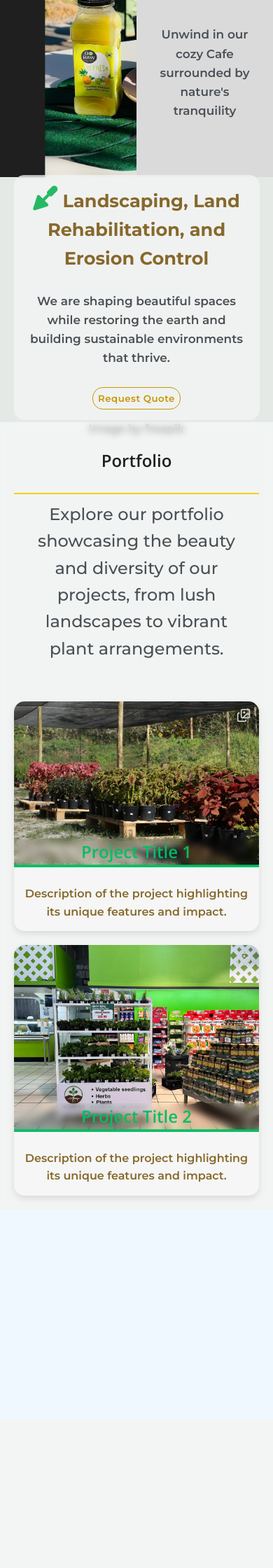
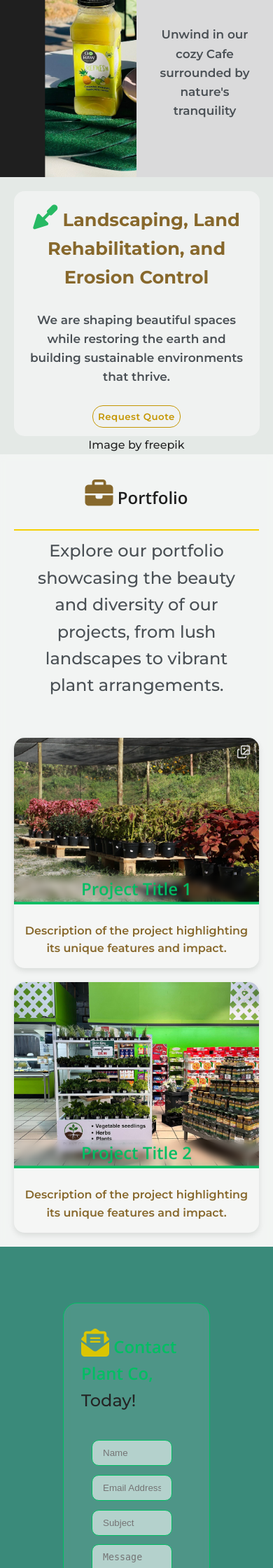
Before and after one commit to Tmazst/PlantCo, a Flask app: page / in a window 390 px wide. Shown: the part 1385-3625 px from the top of the page at 70% size. Before the commit the page ends 3097 px from the top, so only its background shows below. Run offline with Flask 3, Linux system fonts and the light colour scheme; some libraries are stand-ins or nearby versions.

Commit message:
portfolio

```diff
--- a/Forms.py
+++ b/Forms.py
@@ -32,82 +32,6 @@ class Update_account_form(FlaskForm):
     email = StringField('Email', validators=[DataRequired(), Email()])
 
 
-
-
-
-class Logo_Options(FlaskForm):
-
-    email_signature = BooleanField("Email Signature")
-    letterhead = BooleanField("Letterhead")
-    mock_up = BooleanField("Mock Up")
-    artwork = BooleanField("Logo Artwork",default=True)
-    file_types = BooleanField("EPS, PDF, JPG, PNG",default=True)
-
-class Poster_Options(FlaskForm):
-
-    poster_types = SelectField('Type of Poster',
-                                  choices=[("Travel Poster", "Travel Poster"), ("Advertising Poster", "Advertising Poster"),
-                                           ("Event Poster", "Event Poster"),("Campaign Poster", "Campaign Poster"),
-                                           ("Research Poster", "Research Poster"),("Promotional Poster", "Promotional Poster"),("Fashion Poster", "Fashion Poster")
-                                           ,("Product Promo", "Product Promo")])
-    theme_color = StringField("Theme Color(s)")
-    poster_title = StringField("Poster Title")
-    tag_line = StringField("Tag Line (Optional)")
-    hash_tags = StringField("#tag(s)")
-    poster_content = TextAreaField("Poster Content")
-    instructional_info = TextAreaField("Poster Design Instructions")
-    file_type1 = BooleanField("EPS")
-    file_type2 = BooleanField("PDF", default=True)
-    file_type3 = BooleanField("JPG", default=True)
-    file_type4 = BooleanField("PNG")
-
-
-class Flyer_Options(FlaskForm):
-
-    theme_color = StringField("Theme Color(s)")
-    flyer_title = StringField("Flyer Title")
-    tag_line = StringField("Tag Line (Optional)")
-    hash_tags = StringField("#tag(s)")
-    content = TextAreaField("Content")
-    instructional_info = TextAreaField("Design Instructions")
-    file_type1 = BooleanField("EPS")
-    file_type2 = BooleanField("PDF", default=True)
-    file_type3 = BooleanField("JPG", default=True)
-    file_type4 = BooleanField("PNG")
-
-
-class Brochure_Options(FlaskForm):
-
-    brochure_types = SelectField('Type of Brochure',
-                                  choices=[("Half Fold", "Half Fold"), ("Tri Fold", "Tri Fold"),
-                                           ("Z Fold", "Z Fold"),("Parallel Fold", "Parallel Fold"),
-                                           ("Gate Fold", "Gate Fold"),("Double Gate Fold", "Double Gate Fold"),("Roll Fold", "Roll Fold")
-                                           ,("Accordion Fold", "Accordion Fold"),("Half then Half", "Half then Half"),("Half then Tri", "Half then Tri")])
-    theme_color = StringField("Theme Color(s)")
-    brochure_title = StringField("Flyer Title")
-    tag_line = StringField("Tag Line (Optional)")
-    hash_tags = StringField("#tag(s)")
-    brochure_content = TextAreaField("Content")
-    instructional_info = TextAreaField("Design Instructions")
-    file_type1 = BooleanField("EPS")
-    file_type2 = BooleanField("PDF", default=True)
-    file_type3 = BooleanField("JPG", default=True)
-    file_type4 = BooleanField("PNG")
-
-
-class Ecommerce_Options(FlaskForm):
-
-    theme_color = StringField("Theme Color(s)")
-    flyer_title = StringField("Flyer Title")
-    tag_line = StringField("Tag Line (Optional)")
-    hash_tags = StringField("#tag(s)")
-    content = TextAreaField("Content")
-    instructional_info = TextAreaField("Design Instructions")
-    file_type1 = BooleanField("EPS")
-    file_type2 = BooleanField("PDF", default=True)
-    file_type3 = BooleanField("JPG", default=True)
-    file_type4 = BooleanField("PNG")
-
 class Login(FlaskForm):
     email = StringField('email', validators=[DataRequired(),Email()])
     password = PasswordField('password', validators=[DataRequired(), Length(min=8, max=64)])
@@ -120,99 +44,7 @@ class Contact_Form(FlaskForm):
     email = StringField('email', validators=[DataRequired(),Email()])
     subject = StringField("subject")
     message = TextAreaField("Message",validators=[Length(min=8, max=2000)])
-    submit = SubmitField("Send")
-
-
-class Project_Form(FlaskForm):
-
-    target_audience = SelectField('Customers Age Range', choices=[("18 - 25 years","18 - 25 years"),("18 - 36 years","18 - 36 years"),("25 - 45 years","25 - 45 years"),("+18 years","+18 years"),("+36 years","+36 years")])
-    targetm_area = SelectField('Customers Locations',
-                                  choices=[("Urban Set-up", "Urban Set-up"), ("Rural", "Rural"),
-                                           ("No Specific Area", "No Specific Area")])
-    targetm_segment = SelectField('Customers Categorised',
-                               choices=[("Working Class", "Working Class"), ("Students", "Students"),("Tourists", "Tourists"),
-                                        ("Non Working Class", "Non Working Class"),("No Specific Category", "No Specific Category")])
-    artwork_name = StringField('Verbiage')
-    company_category = SelectField('Category', choices=[("Technology","Technology"), ("Healthcare","Healthcare"),("Finance","Finance"),("Retail","Retail"),
-                                                        ("Manufacturing","Manufacturing"),("Energy","Energy"), ("Transportation and Logistics","Transportation and Logistics"),
-                                                        ("Entertainment and Media","Entertainment and Media"),("Real Estate","Real Estate"),("Professional Services","Professional Services")])
-    other_services = StringField('Services')
-    vision = StringField('Vision')
-    mission = StringField('Mission')
-    slogan = StringField('Slogan / Tagline')
-    proj_deadline = DateField('When are you expecting your Project?')
-    comments = TextAreaField('What can you add?')
-    upload_profile = FileField("Upload Profile Content")
-    company_document = FileField("Upload any Company Document")
-    upload_logo = FileField("Upload Company Logo")
-    comp_colors1 = StringField('Choose Color')
-    comp_colors2 = StringField('Choose Color')
-
-    submit = SubmitField('Submit')
-
-
-class Web_Design_Brief(Project_Form):
-
-    current_website = BooleanField("Do you currently have a website?")
-    # Project Goals
-    # Ask for your client’s definition of success.Do they want to increase the amount of visitors, up the average order size, or boost the users on their web forum? Perhaps
-    # they want to encourage greater engagement via their blog, increase their brand visibility, or encourage people to sign up for their email newsletter/free trial/white paper, etc.
-    web_traffic = BooleanField("We aim to increase traffic and establish an online presence")
-    web_forum = BooleanField("We aim to boost the number users on our web forum")
-    build_brand = BooleanField("We want to building our brand")
-    web_ui_interactivity = BooleanField("We want improve the User Interactivity")
-    web_new_look= BooleanField("We want a whole new on our Website")
-    curr_web_comments = StringField("Comments about the current website")
-
-    company_profile = BooleanField("Do you have any document you can upload i.e. business profile?")
-
-    payment_options = SelectField('Choose Best Payment Option', choices=[("On-time Payment","On-time Payment"),("Pay Deposit + Balance Later","Pay Deposit + Balance Later"),
-                                                                         ("Pay Deposit + with 2-3 Months Installments"),("Pay Deposit + with 2-3 Months Installments")])
-    hosting = SelectField('Do you a Domain Name for site', choices=[("Yes, I have a domain","Yes, I have a domain"),("Yes, but I need a new one","Yes, but I need a new one"),
-                                                                         ("No, I will need advice from You","No, I will need advice from You")])
-    dns = SelectField('Do you a Hosting Server', choices=[("Yes, I have a hosting site", "Yes, I have a hosting site"),("Yes, but I need a new one","Yes, but I need a new one"),
-                                                                ("No, I will need your advice","No, I will need your advice")])
-    pages = SelectField('How many page does your site need?', choices=[("1 Page Website", "1 Page Website"),("1 Page divided by Sections","1 Page divided by Sections"),
-                                                                ("3-4 Pages","3-4 Pages"),("4+ Pages","4+ Pages")])
-    type = SelectField('Type of Website', choices=[("Business website", "Business website"), ("Business with eCommerce website", "Business with eCommerce website"),
-                                                  ("Blog website", "Blog website"),("Portfolio website", "Portfolio website"),("Nonprofit website", "Nonprofit website"),
-                                                   ("Other", "Other")])
-
-    model = SelectField('Your business with your clients', choices=[("B2B - Business-to-Business", "B2B - Business-to-Business"), ("B2C - Business-to-Customer", "B2C - Business-to-Customer"),
-                                                   ("Both", "Both")])
-
-    feel1= BooleanField("Executive")
-    feel2 = BooleanField("Modern Look")
-    feel3 = BooleanField("Youthful")
-    feel4 = BooleanField("Motion Effects")
-    feel5 = BooleanField("More Graphics than content")
-    feel6 = BooleanField("Content & Pictures")
-
-    inspiration = URLField("Can you link us to an any website that inspires you")
-    inspiration2 = URLField("Can you link us to an any website that inspires you")
-
-
-
-
-    def validate_email(self,email):
-        from app import db, User
-        if current_user.email != self.email.data:
-            #Check if email exeists in database
-            user_email = User.query.filter_by(email = self.email.data).first()
-            if user_email:
-                raise ValidationError(f"email, {email.value}, already taken by someone")
-
-
-    update = SubmitField('Update')
-
-
-class Reset(FlaskForm):
-
-    old_password = PasswordField('old password', validators=[DataRequired(), Length(min=8, max=64)])
-    new_password = PasswordField('new password', validators=[DataRequired(), Length(min=8, max=64)])
-    confirm_password = PasswordField('confirm password', validators=[DataRequired(), EqualTo('new_password'), Length(min=8, max=64)])
-
-    reset = SubmitField('Reset')
+    submit = SubmitField("Sumbit")
 
 
 class Reset_Request(FlaskForm):
--- a/app.py
+++ b/app.py
@@ -75,9 +75,54 @@ def inject_ser():
 
 @app.route("/", methods=['POST','GET'])
 def home():
+    contact_form = Contact_Form()
 
-    return render_template("index.html")
+    return render_template("index.html", title="Home", contact_form=contact_form)
 
+
+@app.route("/contact", methods=["POST", "GET"])
+def contact_us():
+    # print("DEBUG EMAIL: ",os.environ.get("EMAIL_INFO"))
+    contact_form = Contact_Form()
+    if request.method == "POST":
+        if contact_form.validate_on_submit():
+            def send_link():
+                app.config["MAIL_SERVER"] = "techxolutions.com"
+                app.config["MAIL_PORT"] = 465
+                app.config["MAIL_USE_TLS"] = True
+                em = app.config["MAIL_USERNAME"] = os.environ.get("EMAIL")
+                app.config["MAIL_PASSWORD"] = os.environ.get("TX_PWD")
+
+                # print("DEBUG EMAIL1: ",em)
+                # print("DEBUG EMAILP: ",app.config["MAIL_PASSWORD"])
+
+                mail = Mail(app)
+
+                msg = Message(contact_form.subject.data, sender=contact_form.email.data, recipients=[em])
+                msg.body = f"""{contact_form.message.data}\n
+{contact_form.email.data}\n
+<p style="font-size:25px;color:red">This is a Test</p>
+                    """
+
+                # try:
+                mail.send(msg)
+                flash("Your Message has been Successfully Sent!!", "success")
+                return "Email Sent"
+                # except Exception as e:
+                #     # print(e)
+                #     flash(f'Ooops Something went wrong!! Please Retry', 'error')
+                #     return "The mail was not sent"
+
+                # Send the pwd reset request to the above email
+            send_link()
+
+            #print("Posted")
+        else:
+            for error in contact_form.errors:
+                print('Form Error: ',error)
+            flash("Ooops!! Please be sure to fill both email & message fields, correctly","error")
+
+    # return render_template("contact.html",contact_form=contact_form)
 
 
 # Press the green button in the gutter to run the script.
--- a/static/css/styles.css
+++ b/static/css/styles.css
@@ -161,10 +161,30 @@ body{
     color: var(--body-text-color);
 }
 
+::-webkit-scrollbar-thumb {
+    background-color: rgb(128, 128, 128);
+    border-radius: 10px;
+    height: 20px !important;
+
+}
+
+::-webkit-scrollbar {
+    /* margin-top:20px; */
+    width: 3px;
+    background: none;
+    border-radius: 10px;
+    height: 20px !important;
+ }
+
+#service-3 .service-content{
+  overflow-y: auto;
+  justify-content: flex-start ;
+}
+
 .services{
     width:100%;
     gap: 0 !important;
-    height:350px
+    min-height:350px
 }
 .service-content{
     width:50%;
@@ -519,7 +539,9 @@ button{
 }
 
 
-
+div{
+  box-sizing: border-box;
+}
 .portfolio-description{
   max-width: 700px;
   font-size: 1.5rem;
@@ -694,14 +716,96 @@ button{
     100%{background: linear-gradient(108deg, #19dfaa, #a4f0dc);}
 }
 
+.contact-form{
+    padding:20px;
+    margin:0 auto;
+    display: flex;
+    justify-content:center;
+    align-items: center;
 
-@media all and (max-width: 900px) and (min-width: 576px){
+}
+
+.contact-container{
+    width:100%;
+    padding:20px;
+    background: var(--ascent-color);
+}
+
+#contact-us{
+  width:60%;
+  border-radius: 20px;
+  border:1px solid var(--pri-color);
+  background: rgba(248, 249, 250,0.1);
+  backdrop-filter: blur(5px);
+}
+
+.contact-form-control{
+  background: rgba(248, 249, 250,0.6);
+  padding: 10px;
+  padding: 10px 15px;
+  margin-bottom: 0.8rem;
+  border:1px solid var(--pri-color);
+  border-radius:10px;
+  width:90% !important;
+}
+
+#partners i{
+  font-size: 2.5rem;
+  color:#6c757d
+}
+.fa-envelope-open-text{
+    color:#dbc501 !important;
+    font-size:2.5rem
+}
+.fa-briefcase{
+    color:#87682c !important;
+    font-size:2.5rem
+}
+/* Slider */
+.slider-container {
+    position: relative;
+    width: 100%;
+    overflow: hidden;
+    height: 230px; /* Set height according to your image's aspect ratio */
+    background: #ffffff;
+    display: flex;
+    align-items: center;
+}
+.slider {
+    display: flex;
+    position: absolute;
+    animation: slide 30s linear infinite; /* Adjust duration for speed */
+}
+.slider img {
+    height: 200px; /* Maintain aspect ratio */
+    margin-right: 10px; /* Space between images */
+}
+
+@keyframes slide {
+    0% {
+        transform: translateX(20%); /* Start off the right */
+    }
+    100% {
+        transform: translateX(-50%); /* End off the left (one full slide) */
+    }
+}
+
+
+@media all and (max-width: 900px) and (min-width: 701px){
 
    .name{
     font-weight:900;
     font-size:2rem;
     color:var(--grey-color)
 }
+#service-3 .service-title{
+    font-size:1.5rem
+}
+
+   .contact-form{
+        width:80% !important;
+    }
+
 }
 
 
--- a/templates/base.html
+++ b/templates/base.html
@@ -7,6 +7,7 @@
     <script src="https://code.jquery.com/jquery-3.6.0.min.js"></script>
      <link rel="stylesheet" href="https://cdnjs.cloudflare.com/ajax/libs/font-awesome/6.5.0/css/all.min.css">
 <link href="https://fonts.googleapis.com/css2?family=Montserrat:wght@400;500;600;700&family=Open+Sans:wght@400;500;600;700&display=swap" rel="stylesheet">
+<script src="https://stackpath.bootstrapcdn.com/bootstrap/4.3.1/js/bootstrap.min.js" integrity="sha384-JjSmVgyd0p3pXB1rRibZUAYoIIy6OrQ6VrjIEaFf/nJGzIxFDsf4x0xIM+B07jRM" crossorigin="anonymous"></script>
 
     <title>{{title}}</title>
 
--- a/templates/index.html
+++ b/templates/index.html
@@ -166,7 +166,6 @@
       <div class="buttons-cont gen-flex"><button class="btns-outline">Request Quote</button></div>
     </div>
 
-
     <div class="landscaping-img-cont">
       <a href="https://www.freepik.com/free-photo/beautiful-landscapes-iceland-while-travelling_18992979.htm#fromView=keyword&page=2&position=46&uuid=a09ef95b-0c08-4402-8659-3755dc4de7eb&query=Land+Rehabilitation">Image by freepik</a>
     </div>
@@ -176,7 +175,7 @@
 
   <!-- Portfolio Section -->
 <div class="portfolio-container gen-flex-col">
-  <h1>Portfolio</h1>
+  <h1><i class="fa-solid fa-briefcase"></i> Portfolio</h1>
   <div class="portfolio-description">
     Explore our portfolio showcasing the beauty and diversity of our projects,
     from lush landscapes to vibrant plant arrangements.
@@ -245,7 +244,61 @@
 </div>
 
 
-<div style="height:300px;background-color:aliceblue"></div>
+<!-- Contact Us Section -->
+<div class="contact-container gen-flex-col" id="contact-us-div">
+  <div id="contact-us" style="margin:60px auto; padding:20px;" class="border-spec">
+      <div class="flash-messages" class="btns">
+          {% with messages = get_flashed_messages(with_categories=true) %}
+              {% if messages %}
+                  {% for  category, message in messages %}
+                      <div class="flash-messages alert-{{category}}"> {{ message }}</div>
+                  {% endfor %}
+              {% endif %}
+          {% endwith %}
+      </div>
+      <h1 style="color:#00be63 !important;padding-left:5px"><i class="fa-solid fa-envelope-open-text"></i> Contact Plant Co, <br><span class="spans"> Today!</span></h1>
+      <div class="contact-form">
+          <form style="width:100%;" action = "{{url_for('contact_us')}}" method="post" >
+              {{contact_form.hidden_tag()}}
+              <div  style="width:100%;">
+                  {{contact_form.name(class="contact-form-control",placeholder="Name")}}
+              </div>
+              <div>
+                  {{contact_form.email(class="contact-form-control",placeholder="Email Address")}}
+              </div>
+              <div>
+                  {{contact_form.subject(class="contact-form-control",placeholder="Subject")}}
+              </div>
+              <div>
+                  {{contact_form.message(class="contact-form-control  text-area",placeholder="Message")}}
+              </div>
+              <div>
+                  {{contact_form.submit(class="btns")}}
+              </div>
+          </form>
+      </div>
+    </div>
+</div>
+<div style="height:300px;background-color:aliceblue">
+  <div id="partners" class="partners gen-flex-col">
+    <h1><i class="fa-solid fa-handshake"></i> Our Clients</h1>
+    <div class="slider-container">
+        <div class="partners-logos slider gen-flex">
+          <div class="partner-logo">
+            <img src="static/images/partner1.png" alt="Partner 1" />
+          </div>
+          <div class="partner-logo">
+            <img src="static/images/partner2.png" alt="Partner 2" />
+          </div>
+          <div class="partner-logo">
+            <img src="static/images/partner3.png" alt="Partner 3" />
+          </div>
+          <div class="partner-logo">
+            <img src="static/images/partner4.png" alt="Partner 4" />
+          </div>
+        </div>
+    </div>
+</div>
 
 
 </div>
```
